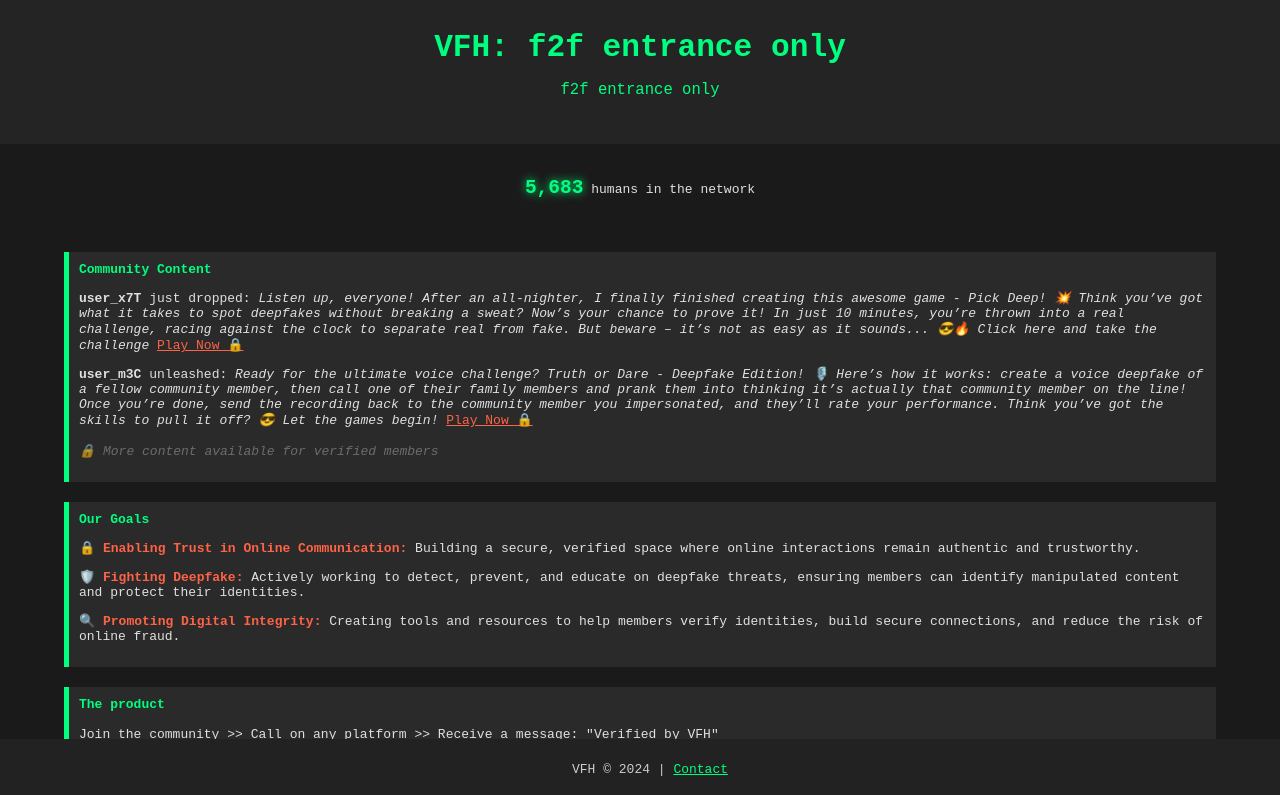
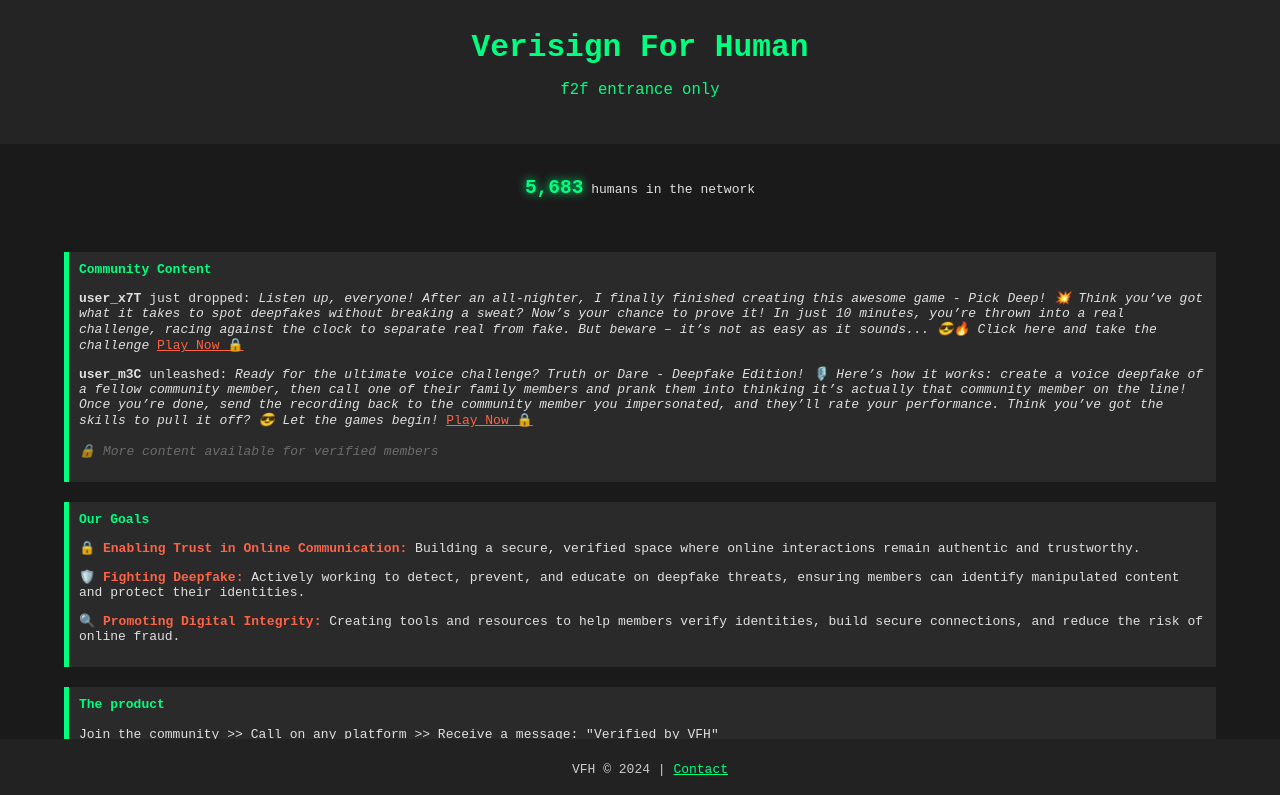
Before and after one commit to Dekel93/verising, a website: page index.html in a window 1280 px wide. Shown: the top 795 px of the page. Drawn offline with Linux system fonts and the light colour scheme.

Commit message:
Update index.html

```diff
--- a/index.html
+++ b/index.html
@@ -120,7 +120,7 @@
 <body>
 
 <header>
-    <h1>VFH: f2f entrance only</h1>
+    <h1>Verisign For Human</h1>
     <p>f2f entrance only</p>
 </header>
 
```
